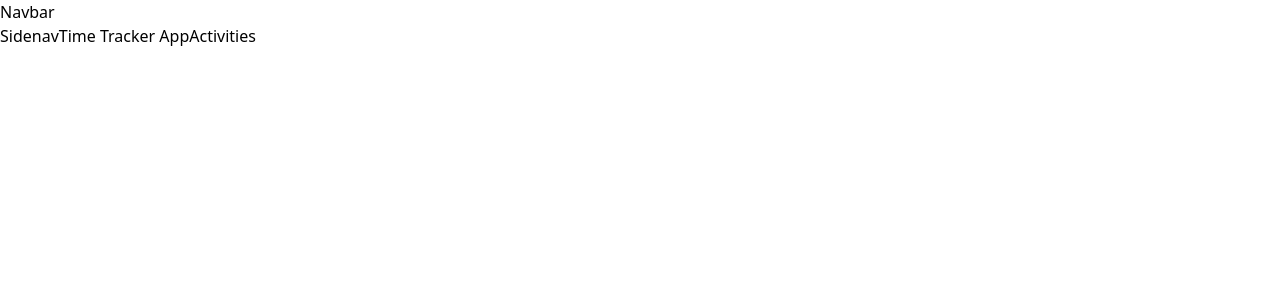
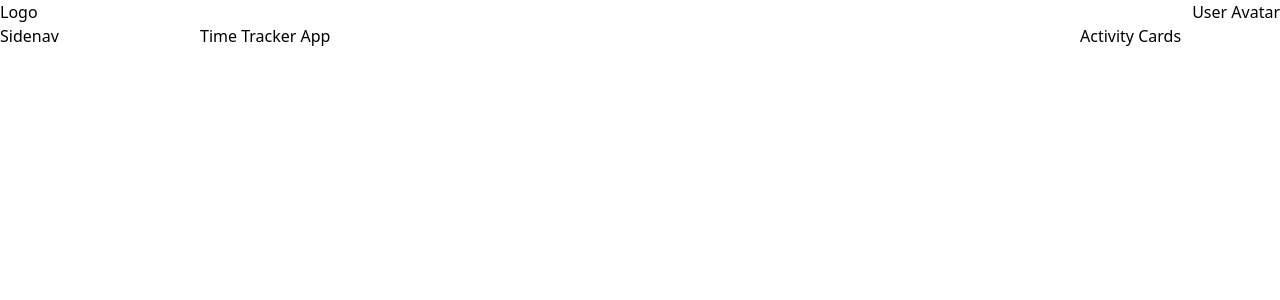
Before and after one commit to cedar314/time-tracker-client, a React (Create React App) app: page / in a window 1280 px wide. Shown: the top 300 px of the page. Built offline with nearby package versions, Linux system fonts and the light colour scheme.

Commit message:
Added basic layout of the main app
Includes nav, sidenav, main section, activity cards section.

```diff
--- a/src/components/ActivitiesManager.tsx
+++ b/src/components/ActivitiesManager.tsx
@@ -1,5 +1,5 @@
 import React from 'react'
 
 export default function ActivitiesManager() {
-  return <>Activities</>
+  return <div className="flex-none w-[200px]">Activity Cards</div>
 }
--- a/src/components/Navbar.tsx
+++ b/src/components/Navbar.tsx
@@ -1,7 +1,20 @@
 import React from 'react'
 
 function Navbar() {
-  return <div>Navbar</div>
+  return (
+    <div className="sticky flex flex-row">
+      <Logo />
+      <UserAvatar />
+    </div>
+  )
+}
+
+function Logo() {
+  return <div>Logo</div>
+}
+
+function UserAvatar() {
+  return <div className="ml-auto">User Avatar</div>
 }
 
 export default Navbar
--- a/src/components/Sidenav.tsx
+++ b/src/components/Sidenav.tsx
@@ -1,5 +1,5 @@
 import React from 'react'
 
 export default function Sidenav() {
-  return <>Sidenav</>
+  return <div className="flex-none w-[200px]">Sidenav</div>
 }
--- a/src/layouts/AppLayout.tsx
+++ b/src/layouts/AppLayout.tsx
@@ -10,7 +10,9 @@ function AppLayout() {
       <Navbar />
       <div className="flex flex-row">
         <Sidenav />
-        <Outlet />
+        <div className="flex-auto">
+          <Outlet />
+        </div>
         <ActivitiesManager />
       </div>
     </>
```
